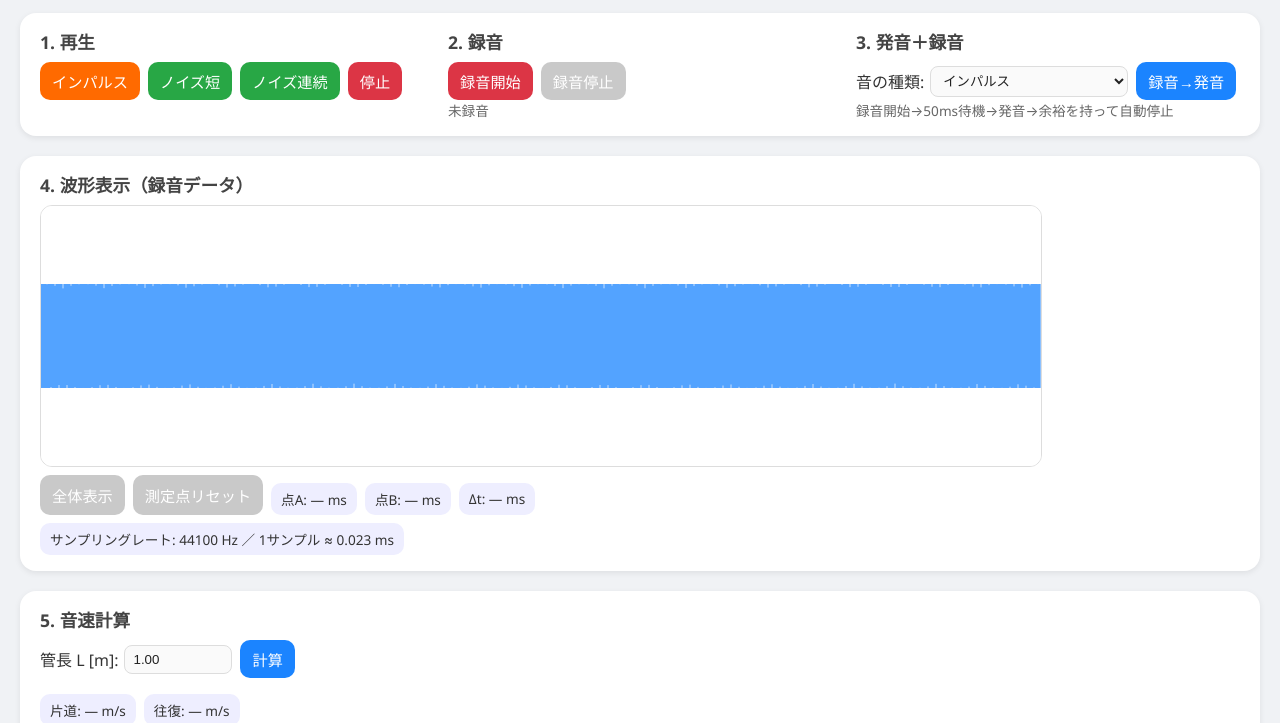
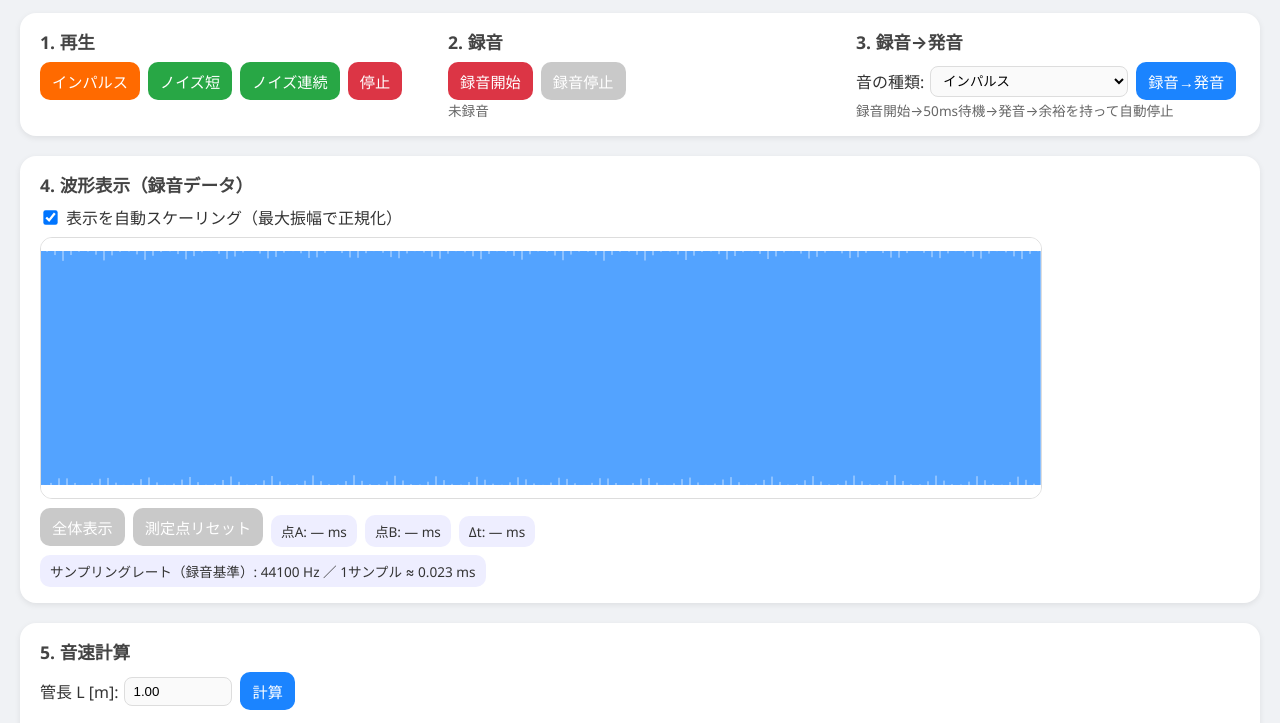
Before and after one commit to ODATomohiro/sound_speed_app, a plain HTML site: page index.html in a window 1280 px wide. Shown: the part 61-784 px from the top of the page. Drawn offline with Linux system fonts and the light colour scheme.

Commit message:
Update index.html

```diff
--- a/index.html
+++ b/index.html
@@ -6,14 +6,9 @@
 <title>音波解析</title>
 <style>
   :root{
-    --card-bg:#fff;
-    --page-bg:#f0f2f5;
-    --text:#333;
-    --primary:#1b84ff;
-    --accent:#ff6a00;
-    --ok:#28a745;
-    --danger:#dc3545;
-    --mute:#6c757d;
+    --card-bg:#fff; --page-bg:#f0f2f5; --text:#333;
+    --primary:#1b84ff; --accent:#ff6a00; --ok:#28a745;
+    --danger:#dc3545; --mute:#6c757d;
   }
   body{font-family:'Segoe UI',system-ui,-apple-system,sans-serif;background:var(--page-bg);margin:0;padding:20px;color:var(--text);}
   h1{margin:0 0 16px;font-size:1.6em;color:#222;}
@@ -21,7 +16,7 @@
   .card{background:var(--card-bg);border-radius:16px;box-shadow:0 2px 6px rgba(0,0,0,.08);padding:16px 20px;margin-bottom:20px;}
   .split{display:flex;gap:24px;flex-wrap:wrap;align-items:flex-start}
   .block{flex:1;min-width:260px}
-  .row{display:flex;gap:8px;flex-wrap:wrap}
+  .row{display:flex;gap:8px;flex-wrap:wrap;align-items:center}
   button{padding:8px 12px;border:none;border-radius:10px;font-size:.95em;cursor:pointer;color:#fff;transition:.15s}
   button:disabled{background:#c9c9c9;cursor:default}
   .btn-impulse{background:var(--accent)} .btn-impulse:hover{filter:brightness(.95)}
@@ -30,9 +25,10 @@
   .btn-rec{background:var(--danger)} .btn-rec:hover{filter:brightness(.95)}
   .btn-stoprec{background:var(--mute)} .btn-stoprec:hover{filter:brightness(.95)}
   .btn-action{background:var(--primary)} .btn-action:hover{filter:brightness(.95)}
-  label{display:inline-flex;align-items:center;gap:6px}
-  input[type=number]{width:90px;padding:6px 8px;border:1px solid #ddd;border-radius:8px;background:#fafafa;color:#222}
-  select{padding:6px 8px;border-radius:8px;border:1px solid #ddd;background:#fafafa;color:#222}
+  label{display:inline-flex;gap:6px;align-items:center}
+  input[type=number]{width:90px;padding:6px 8px;border:1px solid #ddd;border-radius:8px;background:#fafafa}
+  input[type=checkbox]{transform:scale(1.1)}
+  select{padding:6px 8px;border-radius:8px;border:1px solid #ddd;background:#fafafa}
   .badge{display:inline-block;margin-top:8px;background:#eef;padding:6px 10px;border-radius:10px;font-size:.85em;color:#333}
   #waveWrap{position:relative;width:min(100%,1000px);margin-top:8px}
   #wave{width:100%;height:260px;display:block;background:#fff;border:1px solid #ddd;border-radius:12px}
@@ -45,7 +41,6 @@
 <body>
 <h1>音波解析</h1>
 
-<!-- 1,2,3 を1カードに横並び -->
 <div class="card split">
   <div class="block">
     <h2>1. 再生</h2>
@@ -65,8 +60,8 @@
     <div class="note" id="recStatus">未録音</div>
   </div>
   <div class="block">
-    <h2>3. 発音＋録音</h2>
-    <div class="row" style="align-items:center">
+    <h2>3. 録音→発音</h2>
+    <div class="row">
       <label>音の種類:
         <select id="soundType">
           <option value="impulse">インパルス</option>
@@ -79,9 +74,11 @@
   </div>
 </div>
 
-<!-- 波形（録音データ用） -->
 <div class="card">
   <h2>4. 波形表示（録音データ）</h2>
+  <div class="row">
+    <label><input type="checkbox" id="chkNormalize" checked> 表示を自動スケーリング（最大振幅で正規化）</label>
+  </div>
   <div id="waveWrap">
     <canvas id="wave" width="1000" height="260"></canvas>
   </div>
@@ -92,10 +89,9 @@
     <div class="badge">点B: <span id="ptB">—</span> ms</div>
     <div class="badge">Δt: <span id="dtMs">—</span> ms</div>
   </div>
-  <div class="badge" style="margin-top:8px">サンプリングレート: <span id="srVal">—</span> Hz ／ 1サンプル ≈ <span id="spMsVal">—</span> ms</div>
+  <div class="badge" style="margin-top:8px">サンプリングレート（録音基準）: <span id="srVal">—</span> Hz ／ 1サンプル ≈ <span id="spMsVal">—</span> ms</div>
 </div>
 
-<!-- 音速計算 -->
 <div class="card">
   <h2>5. 音速計算</h2>
   <div class="row">
@@ -108,7 +104,6 @@
   </div>
 </div>
 
-<!-- FFT（録音データに対して） -->
 <div class="card">
   <h2>6. FFTスペクトル（録音データ）</h2>
   <button id="btnFFT" class="btn-action">スペクトル解析</button>
@@ -116,7 +111,6 @@
   <div class="note">ピーク周波数（上位5）: <span id="peaks">—</span></div>
 </div>
 
-<!-- オシロスコープ -->
 <div class="card">
   <h2>7. オシロスコープモード（リアルタイム）</h2>
   <div class="row">
@@ -132,9 +126,14 @@
 // ====== Audio Context & Globals ======
 let audioCtx=new (window.AudioContext||window.webkitAudioContext)();
 let mediaStream=null, recorder=null, recChunks=[], sourceNode=null;
-let sampleRate=audioCtx.sampleRate;
-document.getElementById('srVal').textContent=sampleRate;
-document.getElementById('spMsVal').textContent=(1000/sampleRate).toFixed(3);
+let sampleRate=audioCtx.sampleRate; // 表示用。録音後に buffer.sampleRate へ置換
+let data=new Float32Array(sampleRate*2); // 初期デモ波形
+for(let i=0;i<data.length;i++){ data[i]=Math.sin(2*Math.PI*440*i/sampleRate)*0.4; }
+
+// UI refs
+const srEl=document.getElementById('srVal');
+const spMsEl=document.getElementById('spMsVal');
+srEl.textContent=sampleRate; spMsEl.textContent=(1000/sampleRate).toFixed(3);
 
 // ====== Playback ======
 function stopSound(){ if(sourceNode){ try{sourceNode.stop()}catch(e){} sourceNode.disconnect(); sourceNode=null; } }
@@ -155,8 +154,7 @@ function playNoiseShort(){
   for(let i=0;i<len;i++) d[i]=Math.random()*2-1;
   sourceNode=audioCtx.createBufferSource();
   sourceNode.buffer=buf; sourceNode.connect(audioCtx.destination);
-  sourceNode.start();
-  sourceNode.stop(audioCtx.currentTime + dur); // 明示停止
+  sourceNode.start(); sourceNode.stop(audioCtx.currentTime + dur);
 }
 function playNoise(){
   stopSound();
@@ -178,12 +176,17 @@ async function startRecording(){
     const blob=new Blob(recChunks);
     const arr=await blob.arrayBuffer();
     audioCtx.decodeAudioData(arr,buff=>{
+      // 重要：録音の実サンプルレートを採用
       data=buff.getChannelData(0);
+      sampleRate=buff.sampleRate;
+      srEl.textContent=sampleRate;
+      spMsEl.textContent=(1000/sampleRate).toFixed(3);
+
       viewStart=0; viewEnd=data.length;
-      drawWave();
+      drawWave(true); // 正規化を考慮して描画
       document.getElementById('recStatus').textContent="録音完了";
       btnZoomOut.disabled=false;
-      // release mic
+
       if(mediaStream){ mediaStream.getTracks().forEach(t=>t.stop()); mediaStream=null; }
     });
   };
@@ -196,18 +199,17 @@ function stopRecording(){
 btnRec.onclick=()=>{ startRecording(); btnRec.disabled=true; btnStopRec.disabled=false; };
 btnStopRec.onclick=()=>{ stopRecording(); btnRec.disabled=false; btnStopRec.disabled=true; };
 
-// ====== 録音→発音（ご希望の流れ） ======
+// 録音→発音
 btnPlayRec.onclick=async ()=>{
   await startRecording();
   const type=document.getElementById('soundType').value;
-  // 録音開始から50ms遅延して発音
   setTimeout(()=>{
     if(type==="impulse"){
       playImpulse();
-      setTimeout(()=>{ stopRecording(); }, 250); // 発音後200msぶん余裕
+      setTimeout(()=>{ stopRecording(); }, 250);
     }else{
       playNoiseShort();
-      setTimeout(()=>{ stopRecording(); }, 350); // 発音後300msぶん余裕
+      setTimeout(()=>{ stopRecording(); }, 350);
     }
   }, 50);
 };
@@ -217,41 +219,76 @@ const wave=document.getElementById('wave'); const wctx=wave.getContext('2d'); co
 const waveWrap=document.getElementById('waveWrap');
 const btnZoomOut=document.getElementById('btnZoomOut'); const btnResetPts=document.getElementById('btnResetPts');
 const ptAEl=document.getElementById('ptA'); const ptBEl=document.getElementById('ptB'); const dtMsEl=document.getElementById('dtMs');
-let data=new Float32Array(sampleRate*2); for(let i=0;i<data.length;i++){ data[i]=Math.sin(2*Math.PI*440*i/sampleRate)*0.4; }
+const chkNormalize=document.getElementById('chkNormalize');
+
 let viewStart=0, viewEnd=data.length;
+let dragging=false,dragA=0,dragB=0;
+function clamp(x,a,b){return Math.max(a, Math.min(b,x));}
+function xToIndex(x){ const frac=clamp(x/W,0,1); return Math.floor(viewStart + frac*(viewEnd-viewStart)); }
 
-function drawWave(){
+function drawWave(useNormalize){
   wctx.clearRect(0,0,W,H);
-  const N=viewEnd-viewStart; const step=Math.max(1, Math.floor(N/W)); const mid=H/2;
+  if(!data || data.length===0) return;
+
+  const N=viewEnd-viewStart;
+  const step=Math.max(1, Math.floor(N/W)); // 1pxあたりのサンプル数
+  const mid=H/2;
+  const normalize = (useNormalize!==undefined) ? useNormalize : chkNormalize.checked;
+
+  // 可視範囲での最大振幅（正規化用）
+  let maxAbs=0;
+  if(normalize){
+    for(let i=viewStart;i<viewEnd;i++){ const a=Math.abs(data[i]); if(a>maxAbs) maxAbs=a; }
+    if(maxAbs<1e-9) maxAbs=1; // 無音対策
+  }else{
+    maxAbs=1;
+  }
+  const scale = (H*0.45)/maxAbs; // 余白を持たせて描画
+
   wctx.fillStyle='#fff'; wctx.fillRect(0,0,W,H);
   wctx.strokeStyle='#1b84ff'; wctx.beginPath();
-  for(let x=0;x<W;x++){
-    const base=viewStart + x*step;
-    let min=1e9, max=-1e9;
-    for(let k=0;k<step;k++){ const v=data[base+k]||0; if(v<min)min=v; if(v>max)max=v; }
-    wctx.moveTo(x, mid*(1-min));
-    wctx.lineTo(x, mid*(1-max));
+
+  if(step===1){
+    // 高倍率ズーム：生サンプルで折れ線
+    for(let x=0;x<N && x<W;x++){
+      const v=data[viewStart+x]*scale;
+      const y=mid - v;
+      if(x===0) wctx.moveTo(x,y); else wctx.lineTo(x,y);
+    }
+  }else{
+    // 低倍率：1px区間の最小/最大を描き、ピークを保護
+    for(let x=0;x<W;x++){
+      const i0=viewStart + x*step;
+      let vmin=1e9, vmax=-1e9;
+      for(let k=0;k<step;k++){
+        const v=(data[i0+k]||0);
+        if(v<vmin) vmin=v;
+        if(v>vmax) vmax=v;
+      }
+      const y1=mid - vmax*scale, y2=mid - vmin*scale;
+      wctx.moveTo(x,y1); wctx.lineTo(x,y2);
+    }
   }
   wctx.stroke();
 }
-function clamp(x,a,b){return Math.max(a, Math.min(b,x));}
-function xToIndex(x){ const frac=clamp(x/W,0,1); return Math.floor(viewStart + frac*(viewEnd-viewStart)); }
+chkNormalize.addEventListener('change',()=>drawWave());
 
-// ドラッグでズーム、クリックでマーカー
-let dragging=false,dragA=0,dragB=0;
 wave.addEventListener('mousedown',e=>{dragging=true; dragA=e.offsetX; dragB=e.offsetX; drawWave(); shadeSel();});
 wave.addEventListener('mousemove',e=>{ if(dragging){ dragB=e.offsetX; drawWave(); shadeSel(); } });
 wave.addEventListener('mouseup',e=>{
   if(!dragging) return; dragging=false;
   const a=Math.min(dragA,dragB), b=Math.max(dragA,dragB);
-  if(Math.abs(b-a)>6 && data){
+  if(Math.abs(b-a)>6 && data && data.length>0){
     const iA=xToIndex(a), iB=xToIndex(b);
     viewStart=iA; viewEnd=iB; drawWave(); btnZoomOut.disabled=false;
   }else{
     placeMarker(xToIndex(e.offsetX), e.offsetX);
   }
 });
-function shadeSel(){ const a=Math.min(dragA,dragB), b=Math.max(dragA,dragB); wctx.fillStyle='rgba(255,200,0,.22)'; wctx.fillRect(a,0,b-a,H); }
+function shadeSel(){
+  const a=Math.min(dragA,dragB), b=Math.max(dragA,dragB);
+  wctx.fillStyle='rgba(255,200,0,.22)'; wctx.fillRect(a,0,b-a,H);
+}
 btnZoomOut.onclick=()=>{ viewStart=0; viewEnd=data.length; drawWave(); btnZoomOut.disabled=true; };
 
 // マーカー
@@ -284,7 +321,7 @@ btnCalc.onclick=()=>{
 
 // ====== FFT on recorded data ======
 btnFFT.onclick=()=>{
-  if(!data) return;
+  if(!data || data.length===0) return;
   const N=Math.min(4096, viewEnd-viewStart);
   const seg=data.slice(viewStart, viewStart+N);
   const re=new Float32Array(N), im=new Float32Array(N);
@@ -311,7 +348,7 @@ btnFFT.onclick=()=>{
   document.getElementById('peaks').textContent=peaks.slice(0,5).map(p=>p.f.toFixed(1)+'Hz').join(', ');
 };
 
-// Cooley–Tukey FFT
+// Cooley–Tukey FFT（再帰）
 function fft(re,im){
   const N=re.length; if(N<=1) return;
   const reE=new Float32Array(N/2), imE=new Float32Array(N/2);
@@ -319,8 +356,7 @@ function fft(re,im){
   for(let i=0;i<N/2;i++){ reE[i]=re[i*2]; imE[i]=im[i*2]; reO[i]=re[i*2+1]; imO[i]=im[i*2+1]; }
   fft(reE,imE); fft(reO,imO);
   for(let k=0;k<N/2;k++){
-    const ang=-2*Math.PI*k/N;
-    const c=Math.cos(ang), s=Math.sin(ang);
+    const ang=-2*Math.PI*k/N, c=Math.cos(ang), s=Math.sin(ang);
     const tr=c*reO[k]-s*imO[k], ti=s*reO[k]+c*imO[k];
     re[k]=reE[k]+tr; im[k]=imE[k]+ti;
     re[k+N/2]=reE[k]-tr; im[k+N/2]=imE[k]-ti;
@@ -328,10 +364,8 @@ function fft(re,im){
 }
 
 // ====== Oscilloscope (real-time) ======
-const scopeCanvas=document.getElementById('scopeCanvas');
-const scopeCtx=scopeCanvas.getContext('2d');
-const scopeFFTCanvas=document.getElementById('scopeFFT');
-const scopeFFTCtx=scopeFFTCanvas.getContext('2d');
+const scopeCanvas=document.getElementById('scopeCanvas'); const scopeCtx=scopeCanvas.getContext('2d');
+const scopeFFTCanvas=document.getElementById('scopeFFT'); const scopeFFTCtx=scopeFFTCanvas.getContext('2d');
 let scopeStream=null, scopeSource=null, analyserScope=null, scopeData=null, scopeFreq=null, scopeAnim=null;
 
 async function startScope(){
@@ -364,8 +398,7 @@ function drawScope(){
   const barW=scopeFFTCanvas.width/scopeFreq.length;
   scopeFFTCtx.fillStyle="#0a0";
   for(let i=0;i<scopeFreq.length;i++){
-    const val=scopeFreq[i]/255;
-    const h=val*scopeFFTCanvas.height;
+    const h=(scopeFreq[i]/255)*scopeFFTCanvas.height;
     scopeFFTCtx.fillRect(i*barW, scopeFFTCanvas.height-h, barW, h);
   }
 }
@@ -379,8 +412,8 @@ function stopScope(){
 btnScopeStart.onclick=startScope;
 btnScopeStop.onclick=stopScope;
 
-// 初期描画（デモ波形）
-drawWave();
+// 初期描画
+drawWave(true);
 </script>
 </body>
 </html>
```
